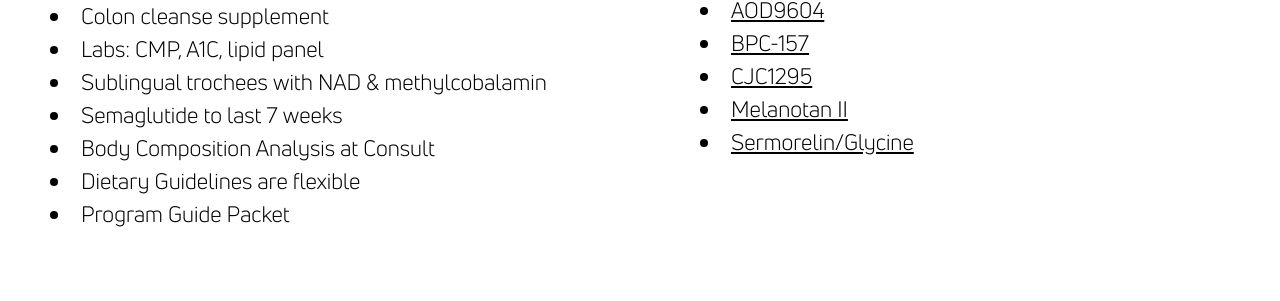
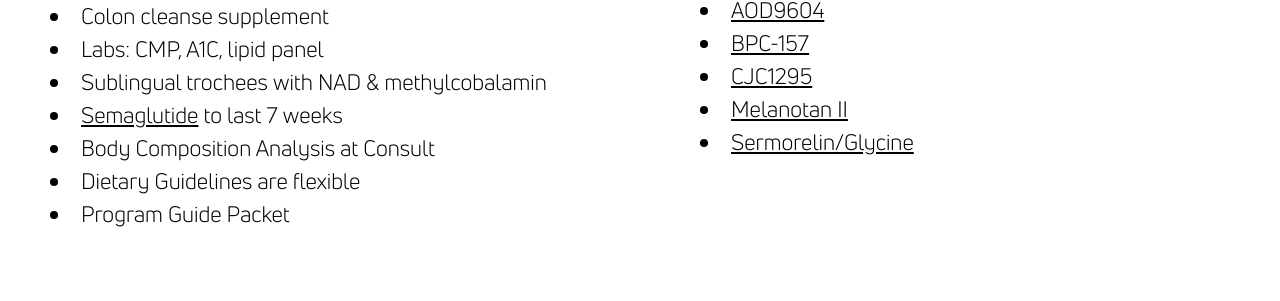
Before and after one commit to theneverwoods/gerstenberg.clinic, a Jekyll site: the page built from services/weight.html, in a window 1280 px wide and 900 px high, scrolled down 1941 px. Shown: the part 160-461 px from the top of the window. Built offline with Jekyll 4.4.1, drawn with Linux system fonts in a browser that asks for light colours; part of the change alters nothing that is shown.

```diff
--- a/services/weight.html
+++ b/services/weight.html
@@ -25,7 +25,7 @@ keywords: "weight loss, semaglutide, Ozempic, Wegovy, Rybelsus"
         <li>Colon cleanse supplement</li>
         <li>Labs: CMP, A1C, lipid panel</li>
         <li>Sublingual trochees with NAD & methylcobalamin</li>
-        <li>Semaglutide to last 7 weeks</li>
+        <li><a href="#sema">Semaglutide</a> to last 7 weeks</li>
         <li>Body Composition Analysis at Consult</li>
         <li>Dietary Guidelines are flexible</li>
         <li>Program Guide Packet</li>
```
